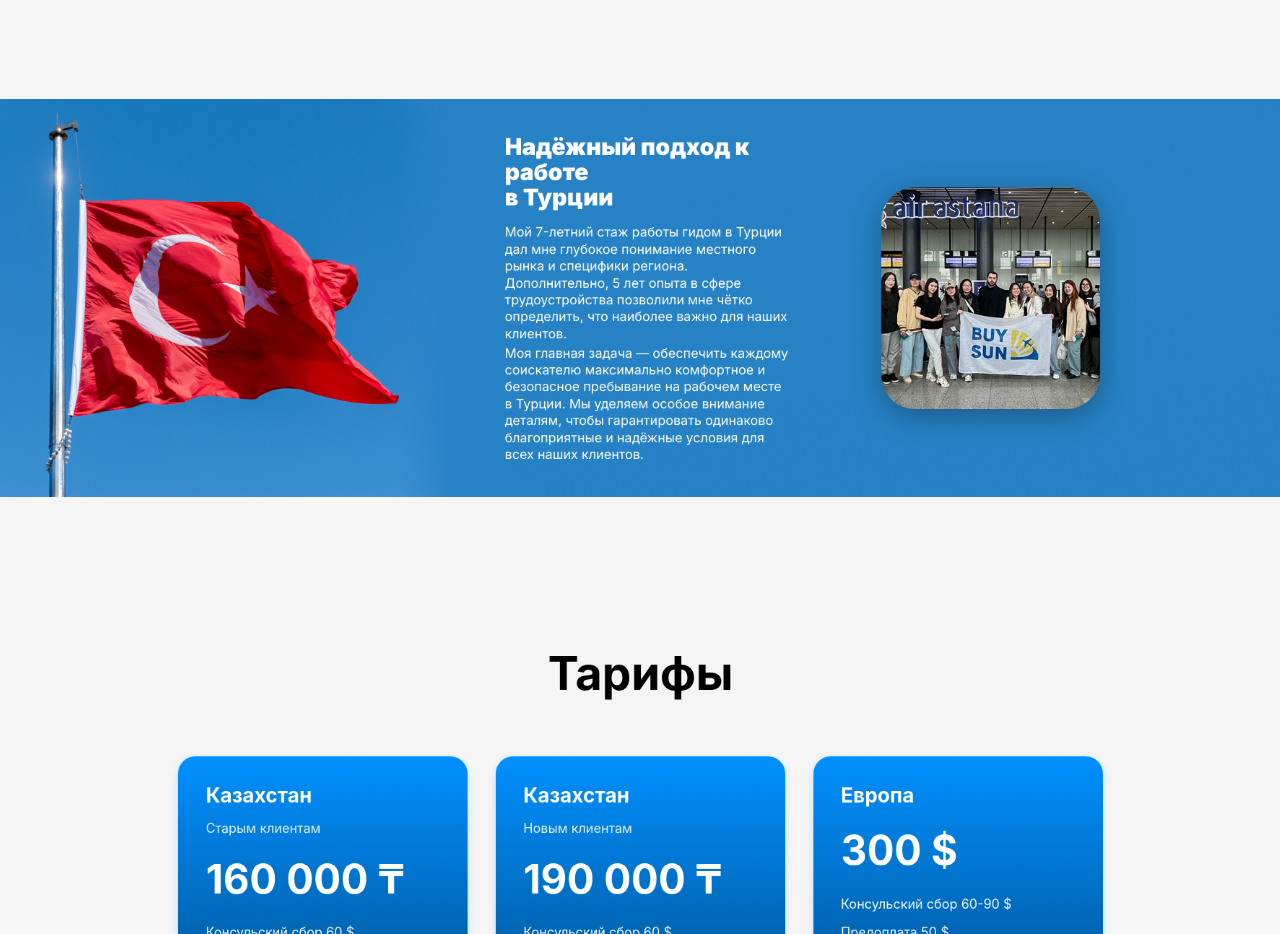
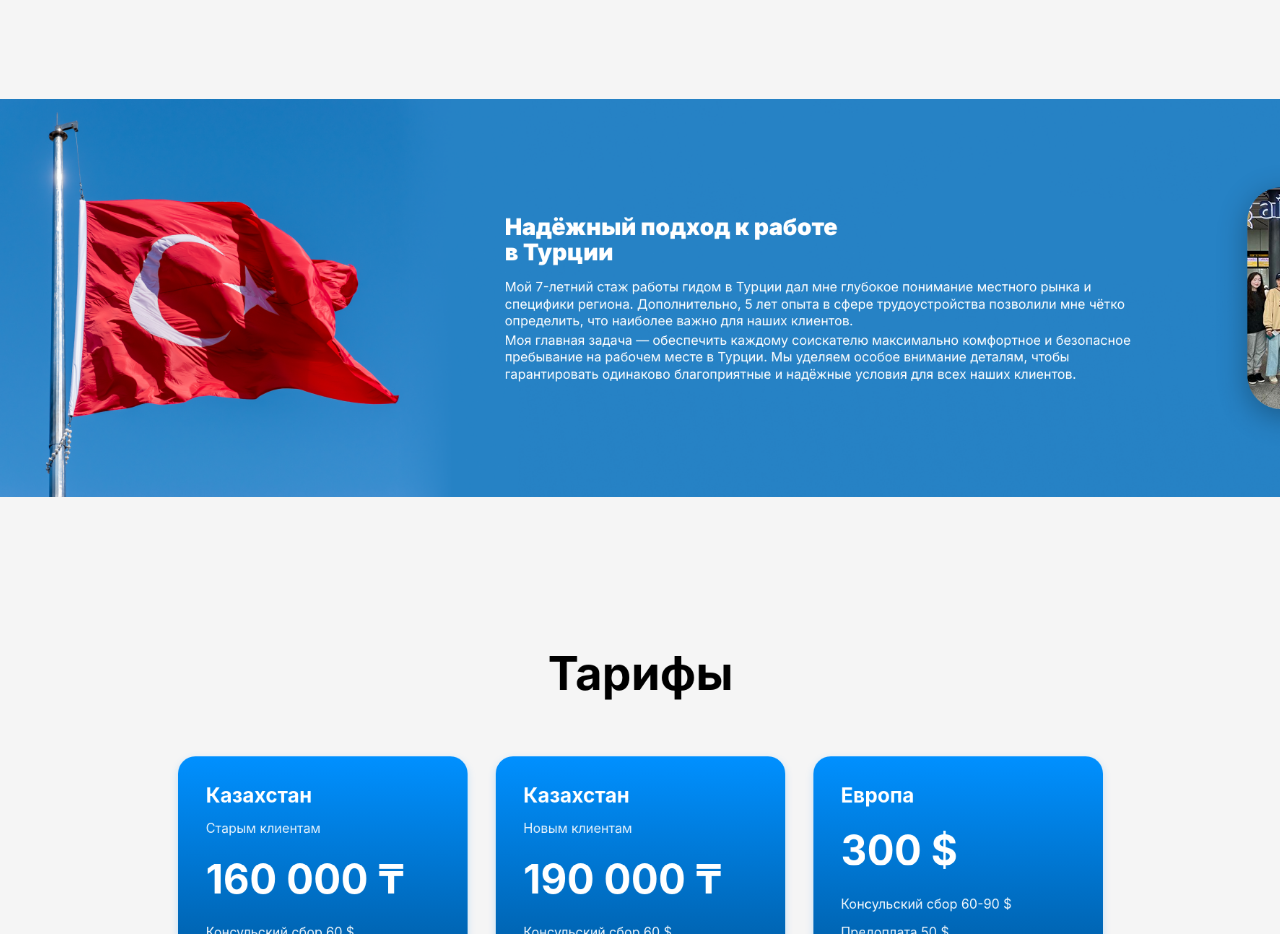
Before and after one commit to idrisqtt/buy-sun_landingpage, a React (Vite) app: page / in a window 1280 px wide. Shown: the part 1040-1974 px from the top of the page. Built offline with nearby package versions, Linux system fonts and the light colour scheme.

Commit message:
Force Section 3 text block to be wider with fixed min-width on large screens

```diff
--- a/src/Section3.css
+++ b/src/Section3.css
@@ -36,7 +36,7 @@
   gap: clamp(40px, 10vw, 150px);
   /* Отступ 10-15% между текстом и изображением */
   width: 100%;
-  max-width: 1281px;
+  max-width: 1800px;
   position: relative;
 }
 
@@ -63,9 +63,9 @@
   flex-direction: column;
   gap: clamp(0.5rem, 1vw, 1rem);
   color: var(--text-white);
-  max-width: clamp(800px, 65vw, 1500px);
-  width: 100%;
-  flex: 1;
+  width: clamp(800px, 70vw, 1400px);
+  min-width: 800px;
+  flex: 0 1 auto;
   text-align: left;
   position: relative;
   z-index: 1;
@@ -136,13 +136,22 @@
   }
 
   .section3-text {
-    max-width: clamp(900px, 70vw, 1600px);
+    width: clamp(900px, 70vw, 1600px);
+    min-width: 900px;
   }
 }
 
 @media (min-width: 1400px) {
   .section3-text {
-    max-width: clamp(1000px, 75vw, 1800px);
+    width: clamp(1000px, 75vw, 1800px);
+    min-width: 1000px;
+  }
+}
+
+@media (max-width: 900px) {
+  .section3-text {
+    width: 100%;
+    min-width: auto;
   }
 }
 
```
